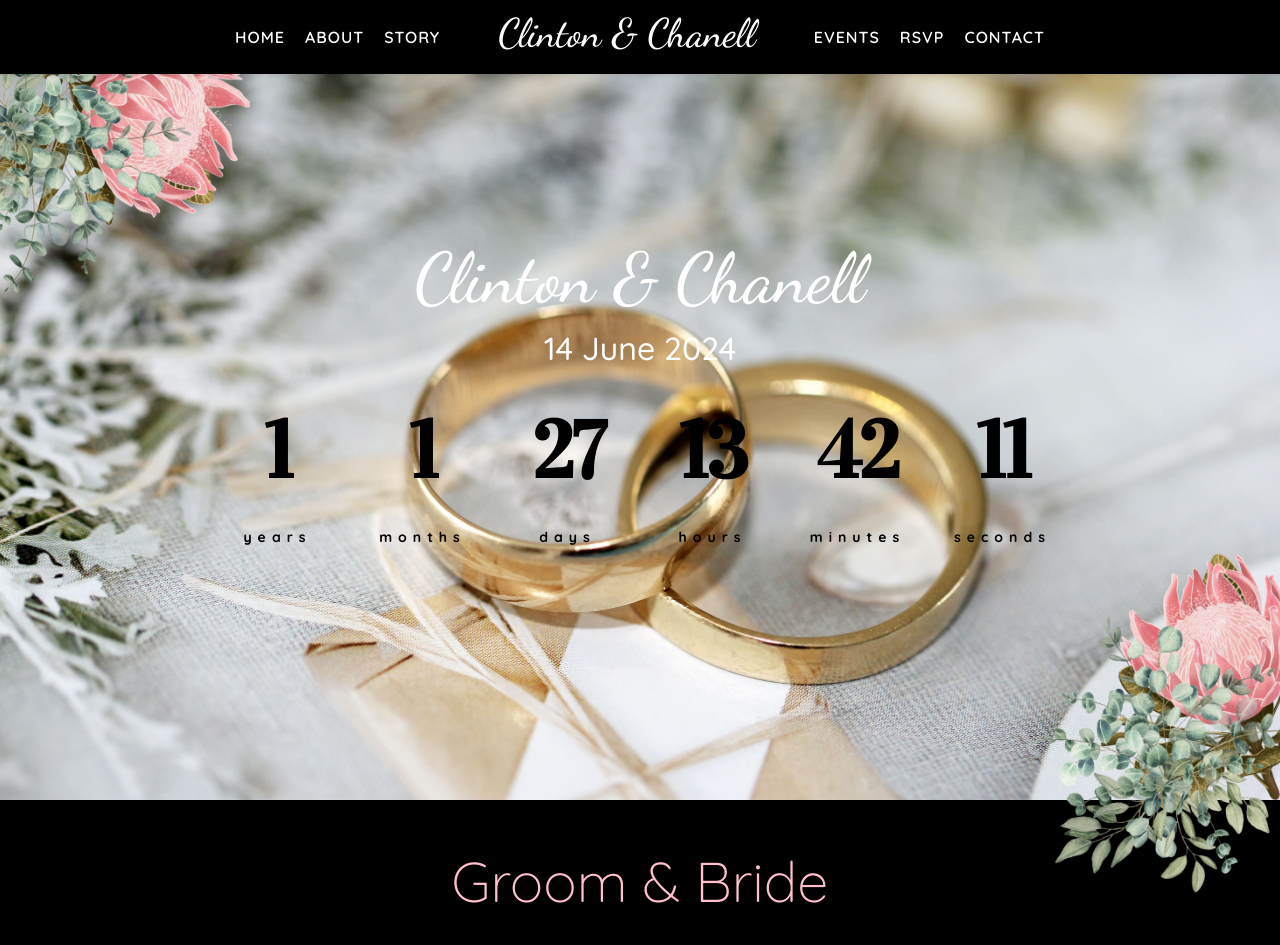
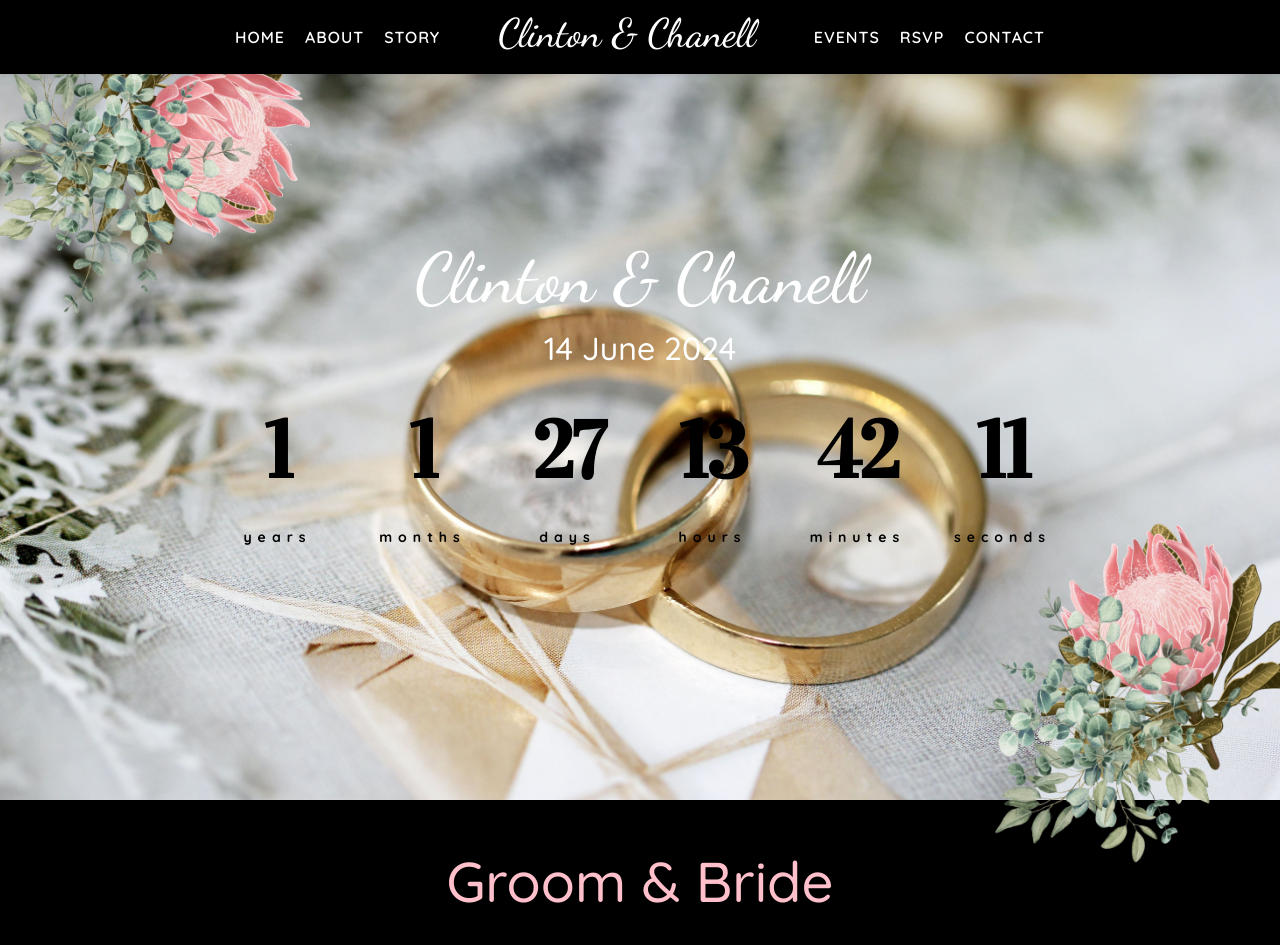
Before and after one commit to ZeroRex0126/weddingrsv, a Next.js app: page / in a window 1280 px wide. Shown: the top 945 px of the page. Built offline with nearby package versions, Linux system fonts and the light colour scheme.

Commit message:
fix loading screen

```diff
--- a/pages/_app.js
+++ b/pages/_app.js
@@ -6,10 +6,7 @@ import "../styles/globals.css";
 import "../styles/index.scss";
 import "../styles/settings.scss";
 import "bootstrap/dist/css/bootstrap.css";
-import Image from "next/image.js";
-import { Fade } from "react-awesome-reveal";
 import { useRouter } from "next/router";
-import { Loading } from "../components/index.js";
 
 function MyApp({ Component, pageProps }) {
   const [doorOpen, setDoorOpen] = useState(false);
@@ -122,7 +119,11 @@ function MyApp({ Component, pageProps }) {
             calRemaining={calRemaining}
           />
         ) : (
-          <Loading />
+          <div className="loadingMain">
+            <div className="sec-loading">
+              <div className="one"></div>
+            </div>
+          </div>
         )}
       </Layout>
     </div>
--- a/styles/index.scss
+++ b/styles/index.scss
@@ -17,6 +17,54 @@
 
 * {
   font-family: "Quick";
+  --bg-color: black;
+  --line-color: pink;
+}
+
+.loadingMain {
+  background-color: var(--bg-color);
+  .sec-loading {
+    height: 100vh;
+    width: 100vw;
+    display: flex;
+    align-items: center;
+    justify-content: center;
+  }
+
+  .sec-loading .one {
+    height: 80px;
+    width: 80px;
+    border: 7px solid var(--line-color);
+    transform: rotate(45deg);
+    border-radius: 0 50% 50% 50%;
+    position: relative;
+    animation: move 0.5s linear infinite alternate-reverse;
+  }
+  .sec-loading .one::before {
+    content: "";
+    position: absolute;
+    height: 55%;
+    width: 55%;
+    border-radius: 50%;
+    border: 7px solid transparent;
+    border-top-color: var(--line-color);
+    border-bottom-color: var(--line-color);
+    top: 50%;
+    left: 50%;
+    transform: translate(-50%, -50%);
+    animation: rotate 1s linear infinite;
+  }
+
+  @keyframes rotate {
+    to {
+      transform: translate(-50%, -50%) rotate(360deg);
+    }
+  }
+  @keyframes move {
+    to {
+      transform: translateY(15px) rotate(45deg);
+    }
+  }
 }
 
 //door
@@ -202,15 +250,19 @@
 .btRight {
   overflow: hidden;
   position: fixed;
-  bottom: -100px;
-  right: -100px;
+  bottom: -70px;
+  right: -40px;
 }
 
 .tpLeft {
   overflow: hidden;
   position: fixed;
-  top: -50px;
-  left: -100px;
+  top: -30px;
+  left: -40px;
+}
+
+.display-4 {
+  font-weight: 500 !important;
 }
 
 .btn-primary {
```
